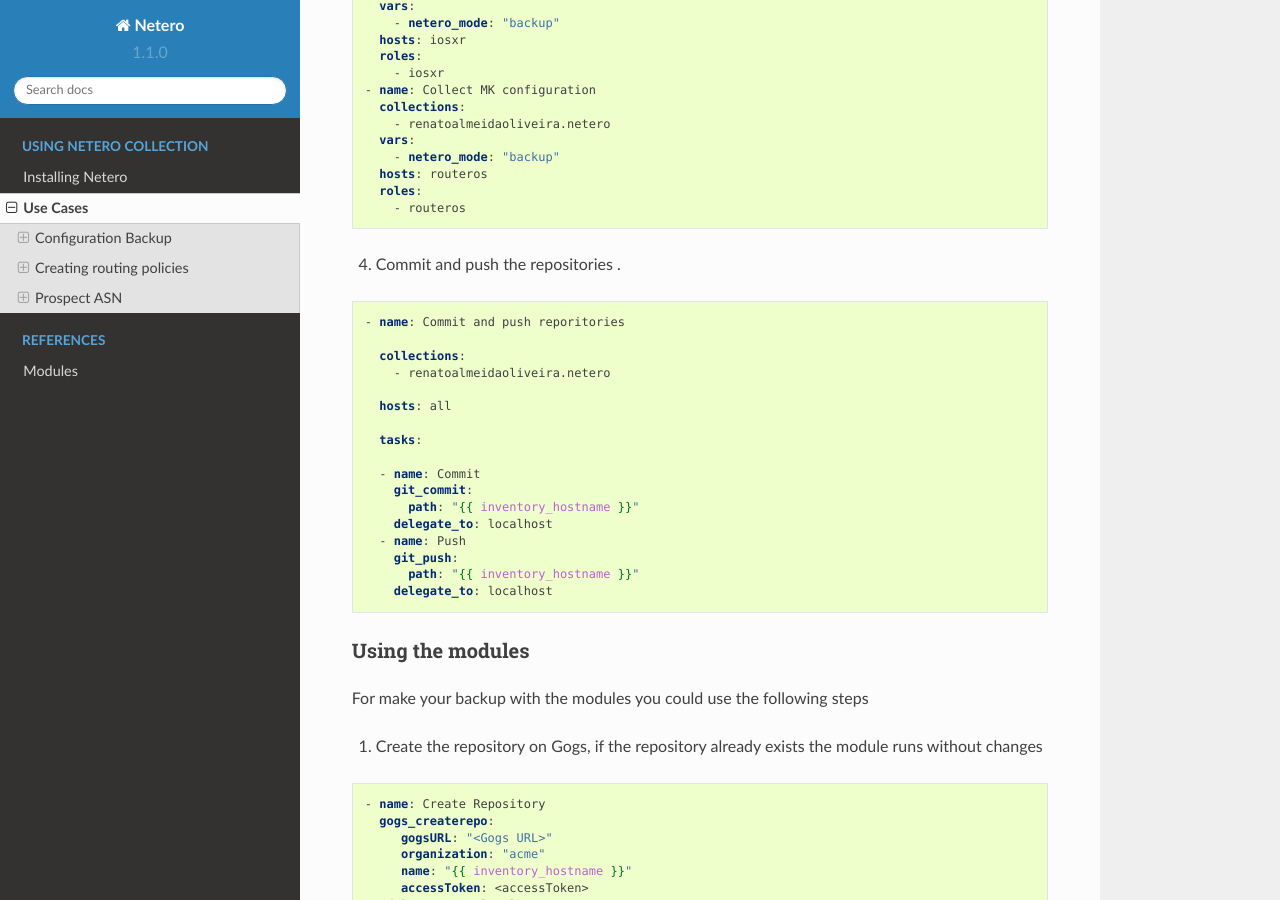
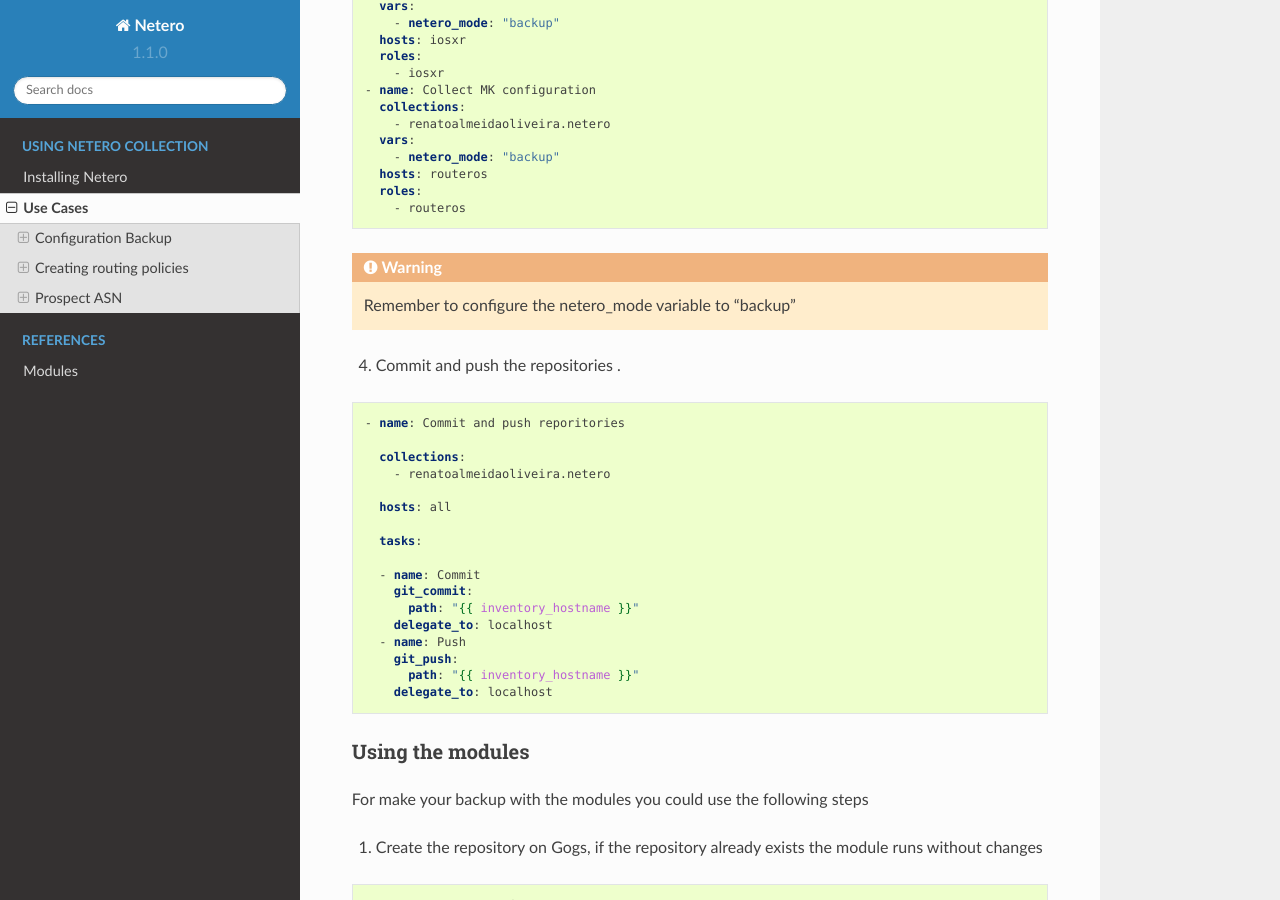
Before and after one commit to renatoalmeidaoliveira/netero, a Sphinx documentation site: the page built from docs/source/examples.rst, in a window 1280 px wide and 900 px high, scrolled down 1094 px. Built offline with Sphinx 7.4.7 and the Read the Docs theme 2.0.0, drawn with Linux system fonts in a browser that asks for light colours.

Commit message:
Documentation update

```diff
--- a/docs/source/examples.rst
+++ b/docs/source/examples.rst
@@ -61,6 +61,9 @@
       hosts: routeros
       roles:
         - routeros
+
+.. warning::
+   Remember to configure the netero_mode variable to "backup"
 
 4.      Commit and push the repositories .
 
```
Also changed, not shown: 5 other files.
